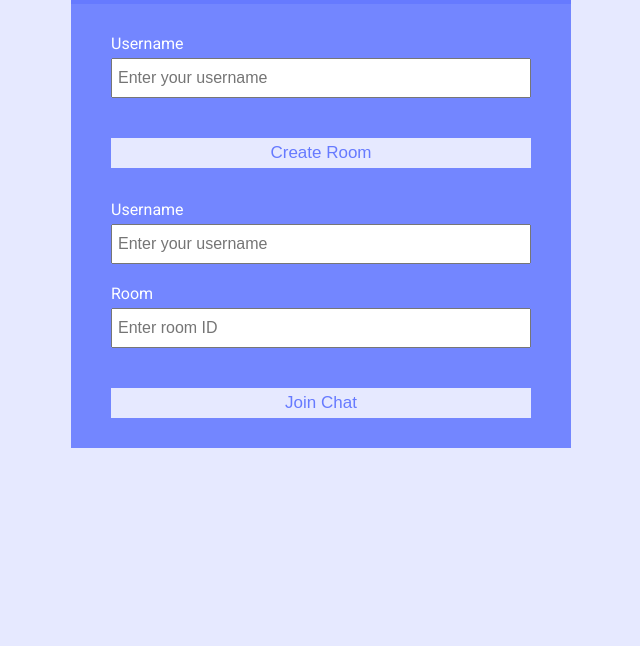
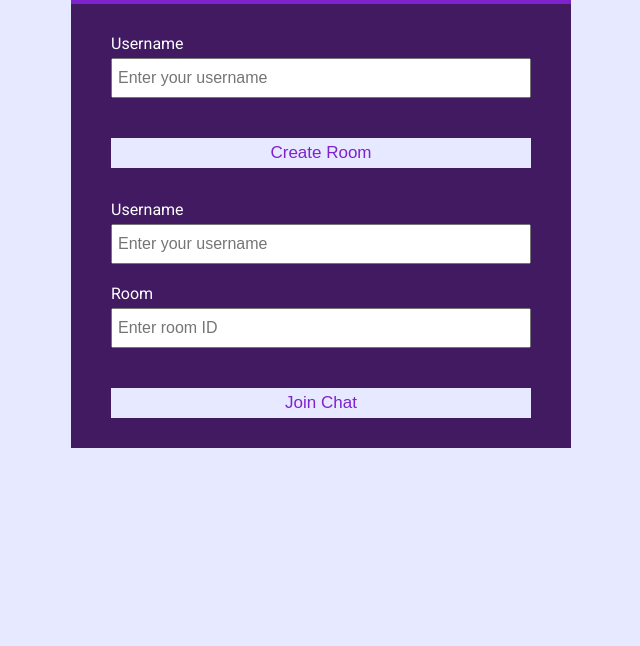
Before and after one commit to Karan1500/Pictionary---App, a website: page Chat Functionality/public/index.html in a window 1280 px wide. Shown: the part 154-800 px from the top of the page, without its empty margins (319-959 px from the left). Drawn offline with Linux system fonts and the light colour scheme.

Commit message:
Minor Changes

```diff
--- a/Chat Functionality/public/css/style.css
+++ b/Chat Functionality/public/css/style.css
@@ -1,8 +1,9 @@
 @import url('https://fonts.googleapis.com/css?family=Roboto&display=swap');
 
 :root {
-	--dark-color-a: #667aff;
-	--dark-color-b: #7386ff;
+	/* --dark-color-a: #667aff; */
+	--dark-color-a: #7e22ce;
+	--dark-color-b: #411a62;
 	--light-color: #e6e9ff;
 	--success-color: #5cb85c;
 	--error-color: #d9534f;
```
